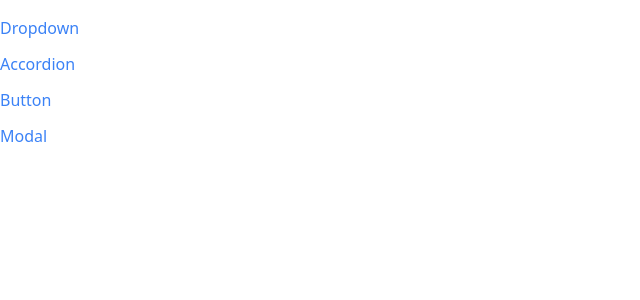
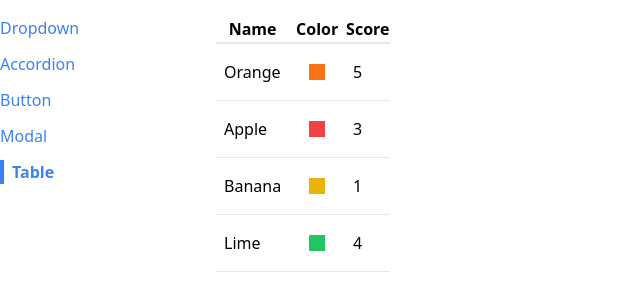
Before and after one commit to thetaxas2468/ModernReact_NoRedux, a React (Create React App) app in the folder CustomNavigations_RoutingSystems_TailwindCSS/app/: page /table in a window 1280 px wide. Shown: the top 300 px of the page, without its empty margins (0-640 px from the left). Built offline with nearby package versions, Linux system fonts and the light colour scheme.

Commit message:
Adding table feature that is reusable as we want just like other components

```diff
--- a/CustomNavigations_RoutingSystems_TailwindCSS/app/src/App.js
+++ b/CustomNavigations_RoutingSystems_TailwindCSS/app/src/App.js
@@ -4,7 +4,7 @@ import ButtonPage from "./pages/ButtonPage";
 import DropdownPage from "./pages/DropdownPage";
 import Sidebar from "./components/Sidebar";
 import ModalPage from "./pages/ModalPage";
-
+import TablePage from "./pages/TablePage";
 
 function App() {
     return <div className="container mx-auto grid grid-cols-6 gap-4 mt-4">
@@ -22,6 +22,9 @@ function App() {
             <Route path="/modal">
                 <ModalPage></ModalPage>
             </Route>
+            <Route path="/table">
+                <TablePage></TablePage>
+            </Route>
         </div>
     </div>
 }
--- a/CustomNavigations_RoutingSystems_TailwindCSS/app/src/components/Sidebar.js
+++ b/CustomNavigations_RoutingSystems_TailwindCSS/app/src/components/Sidebar.js
@@ -8,6 +8,7 @@ function Sidebar(){
         {label:"Accordion",path:"/accordion"},
         {label:"Button",path:"/button"},
         {label:"Modal",path:"/modal"},
+        {label:"Table",path:"/table"},
     ]
     const renderLinks = links.map(e=>{
         return <Link key={e.label} to={e.path} className="mb-3" activeClassName="font-bold border-l-4 pl-2 border-blue-500">{e.label}</Link>
--- /dev/null
+++ b/CustomNavigations_RoutingSystems_TailwindCSS/app/src/components/Table.js
@@ -0,0 +1,20 @@
+function Table({ data, config }) {
+
+    const renderHeaders = config.map(column => {
+        return <th key={column.label}>{column.label}</th>
+    })
+
+    const renderRows = data.map((row)=>{
+        const renderCells = config.map((con)=>{
+            return <td className="p-2" key={con.label}>{con.render(row)}</td>
+        })
+        return <tr className="border-b" key={row.name}>{renderCells}</tr>;
+    })
+
+    return <table className="table-auto border-spacing-2">
+        <thead><tr className="border-b-2">{renderHeaders}</tr></thead>
+        <tbody>{renderRows}</tbody>
+    </table>
+}
+
+export default Table;
--- /dev/null
+++ b/CustomNavigations_RoutingSystems_TailwindCSS/app/src/pages/TablePage.js
@@ -0,0 +1,23 @@
+import Table from "../components/Table"
+function TablePage(){
+
+
+    const fruits =[
+        {name:"Orange",color:"bg-orange-500",score:5},
+        {name:"Apple",color:"bg-red-500",score:3},
+        {name:"Banana",color:"bg-yellow-500",score:1},
+        {name:"Lime",color:"bg-green-500",score:4},
+    ]
+
+    const config=[
+        {label:"Name",render: fruit=>fruit.name},
+        {label:"Color",render: fruit=><div className = {`p-2 m-3 ${fruit.color}`}></div>},
+        {label:"Score",render: fruit=>fruit.score},
+    ]
+
+    return <div>
+        <Table data={fruits} config={config}></Table>
+    </div>
+}
+
+export default TablePage;
```
